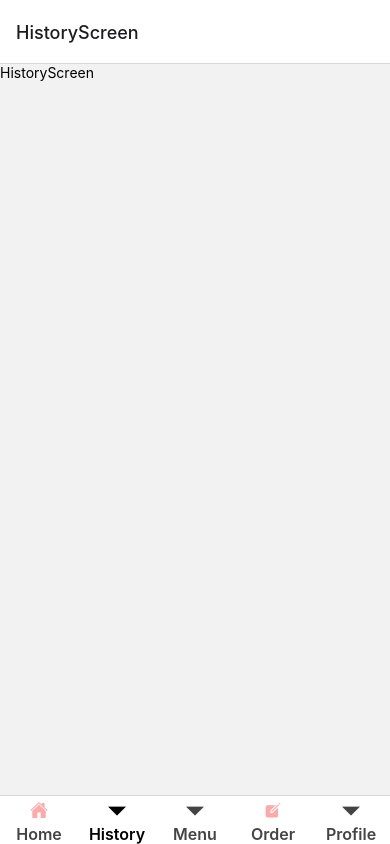
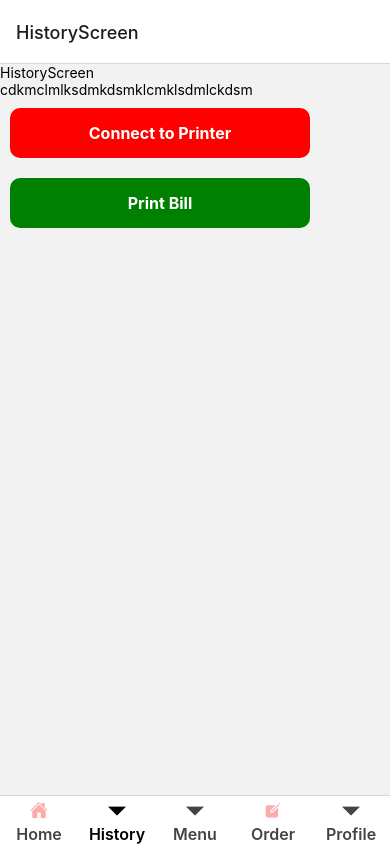
Before and after one commit to shyammanek/mybillApp, a React Native app: screen /HistoryScreen in a window 390 px wide. Built offline with nearby package versions, Linux system fonts and the light colour scheme; what realm would draw is missing.

Commit message:
print functionality lib added

```diff
--- a/package.json
+++ b/package.json
@@ -12,7 +12,6 @@
     "delete:NodeModules": "rm -rf node_modules",
     "delete:Cache": "rm -rf $TMPDIR/react-* && rm -rf $TMPDIR/haste-* && rm -rf $TMPDIR/metro-* && rm -rf $TMPDIR/metro-cache-* && rm -rf $TMPDIR/metro-*.sock && rm -rf $TMPDIR/incremental-*",
     "delete:Android": "cd android && ./gradlew clean && cd .."
-
   },
   "dependencies": {
     "@pipechela/tp-react-native-bluetooth-printer": "^1.0.6",
@@ -31,6 +30,8 @@
     "react-native-safe-area-context": "^4.5.2",
     "react-native-screens": "^3.20.0",
     "react-native-svg": "^12.1.1",
+    "react-native-thermal-printer": "^2.3.6",
+    "react-native-thermal-receipt-printer": "^1.2.0-rc.1",
     "react-native-vector-icons": "^9.2.0",
     "realm": "^11.8.0",
     "rn-upload-image": "^1.0.3"
--- /dev/null
+++ b/src/Screens/BillPrintExample.js
@@ -0,0 +1,85 @@
+import React, {useState} from 'react';
+import {View, Text, TouchableOpacity, Alert} from 'react-native';
+import {Printer, Printers,ThermalPrinterModule} from 'react-native-thermal-printer'; // This import might vary based on the actual library
+
+const BillPrintExample = () => {
+  const [printerConnected, setPrinterConnected] = useState(false);
+
+  // Sample bill content
+  const billContent = `
+    Date: 2023-08-26
+    ------------------------------
+    Item        Qty    Price
+    ------------------------------
+    Item 1      2      $10
+    Item 2      3      $15
+    ------------------------------
+    Total:             $55
+    ------------------------------
+  `;
+
+  const connectToPrinter = async () => {
+    try {
+      // const printerStatus = await Printers.; // Connect to the printer
+
+
+      setPrinterConnected(isConnected);
+    } catch (error) {
+      console.error('Error connecting to the printer:', error);
+    }
+  };
+
+  const printBill = async () => {
+    if (printerConnected) {
+      try {
+        await Printer.printText(billContent); // Print the bill content
+      } catch (error) {
+        console.error('Error printing bill:', error);
+        Alert.alert('Error printing bill:', error);
+      }
+    } else {
+      console.log('Printer not connected.');
+      Alert.alert('Printer not connected.');
+    }
+  };
+
+  return (
+    <View>
+      <TouchableOpacity
+        style={{backgroundColor: 'red',
+        width: 300,
+        height: 50,
+        justifyContent: 'center',
+        alignItems: 'center',
+        borderRadius: 10,
+        margin: 10,
+      }}
+      onPress={connectToPrinter}>
+        <Text
+          style={{  color: 'white',
+          fontSize: 16,
+          fontWeight: 'bold',}}
+        >Connect to Printer</Text>
+      </TouchableOpacity>
+      <TouchableOpacity
+       style={{backgroundColor: 'green',
+       width: 300,
+       height: 50,
+       justifyContent: 'center',
+       alignItems: 'center',
+       borderRadius: 10,
+       margin: 10,
+     }}
+      onPress={printBill}>
+        <Text
+          style={{  color: 'white',
+          fontSize: 16,
+          fontWeight: 'bold',}}
+
+        >Print Bill</Text>
+      </TouchableOpacity>
+    </View>
+  );
+};
+
+export default BillPrintExample;
--- a/src/Screens/History.js
+++ b/src/Screens/History.js
@@ -2,26 +2,25 @@ import {useEffect, useState} from 'react';
 import {TextInput, FlatList, View, Text} from 'react-native';
 
 import * as Databse from '../Storage/Database.js';
+import BillPrintExample from './BillPrintExample.js';
+
 
 export default function HistoryScreen() {
   const [orders, setOrders] = useState([]);
 
-  useEffect(() => {
-
-  }, []);
+  useEffect(() => {}, []);
 
   const getOrders = () => {
     const orders = Databse.getOrders();
     setOrders(orders);
   };
 
-
   const renderOrder = ({item}) => (
     <View>
       <Text>{item}</Text>
-    <Text>{"temcdkm"}</Text>
+      <Text>{'temcdkm'}</Text>
     </View>
-  )
+  );
 
   return (
     <>
@@ -30,12 +29,14 @@ export default function HistoryScreen() {
           data={orders}
           renderItem={renderOrder}
           keyExtractor={item => item.id.toString()}
-    />)}
+        />
+      )}
 
       <View>
         <Text>HistoryScreen</Text>
+        <Text>cdkmclmlksdmkdsmklcmklsdmlckdsm</Text>
+        <BillPrintExample />
       </View>
-
     </>
   );
 }
--- a/src/Screens/HomeScreen.js
+++ b/src/Screens/HomeScreen.js
@@ -1,12 +1,59 @@
-import { Text, View } from 'react-native'
-import React, { Component } from 'react'
+import {Text, View,Button} from 'react-native';
+import React, {Component, useEffect, useState} from 'react';
+import {
+  USBPrinter,
+  NetPrinter,
+  BLEPrinter,
+} from 'react-native-thermal-receipt-printer';
 
-export default class HomeScreen extends Component {
-  render() {
-    return (
+const HomeScreen = () => {
+  const [printers, setPrinters] = useState([]);
+  const [currentPrinter, setCurrentPrinter] = useState();
+
+  const printBill = () => {
+    if (!currentPrinter) {
+      return;
+    }
+
+    const bill = `
+      Customer Name: John Doe
+      Order Number: 12345
+      Date: 2023-08-26
+
+      Product Name | Quantity | Price
+      --------- | -------- | --------
+      Coffee | 2 | \$5.00
+      Sandwich | 1 | \$10.00
+      Total | \$15.00
+    `;
+
+    currentPrinter.printBill(bill);
+  };
+
+  useEffect(() => {
+    USBPrinter.init().then(() => {
+      // List all available printers
+      USBPrinter.getDeviceList().then(setPrinters);
+    });
+  }, []);
+
+  return (
+    <View>
+      <Text>HomeScreen</Text>
+
       <View>
-        <Text>HomeScreen</Text>
+        {printers.map(printer => (
+          <TouchableOpacity
+            key={printer.device_id}
+            onPress={() => setCurrentPrinter(printer)}>
+            {`device_name: ${printer.device_name}`}
+          </TouchableOpacity>
+        ))}
+        <Button title="Print Bill" onPress={printBill} />
+
       </View>
-    )
-  }
-}
+    </View>
+  );
+};
+
+export default HomeScreen;
```
Also changed, not shown: 2 other files (tests, documents, lock files or other folders). Lines whose indentation alone changed are shown as unchanged.
